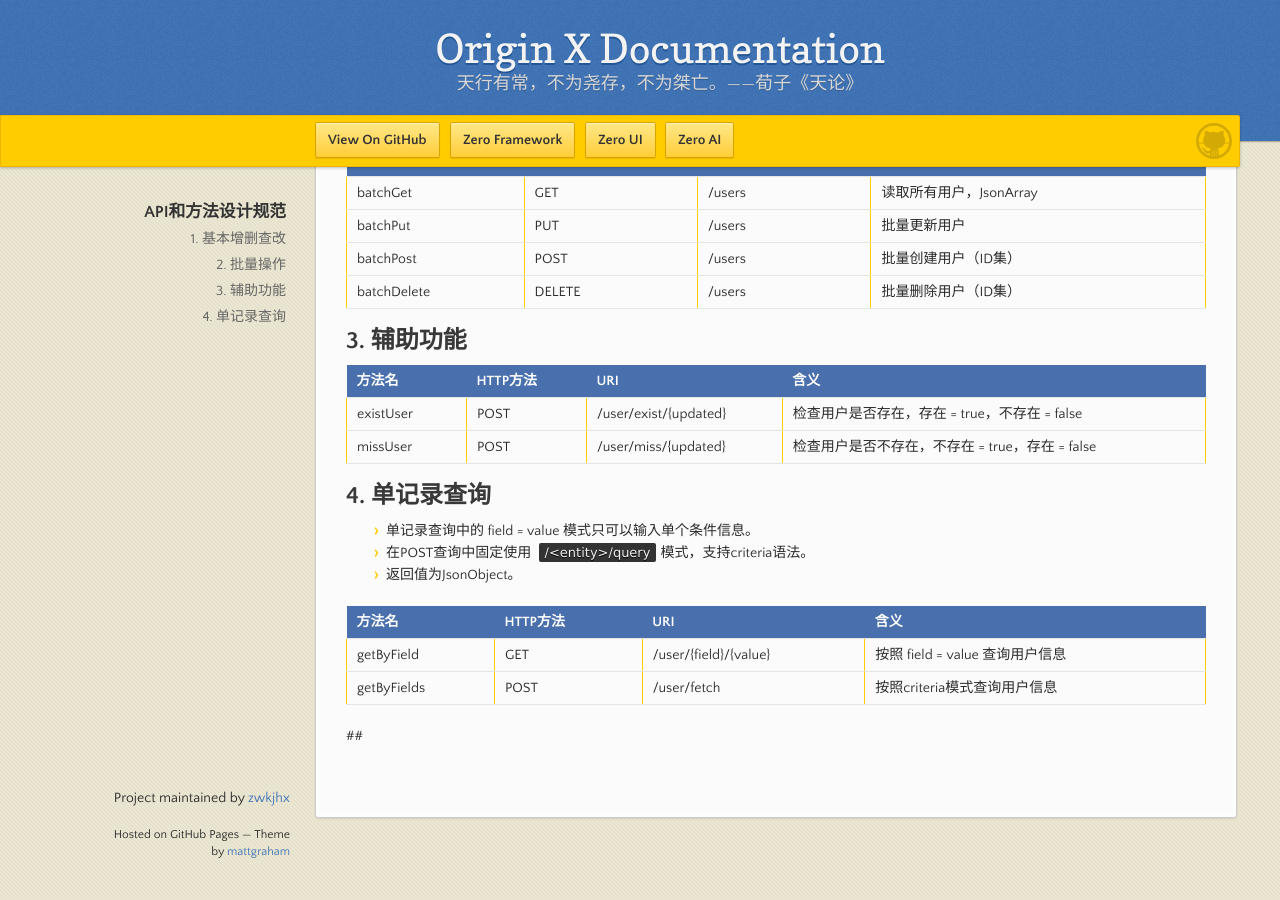
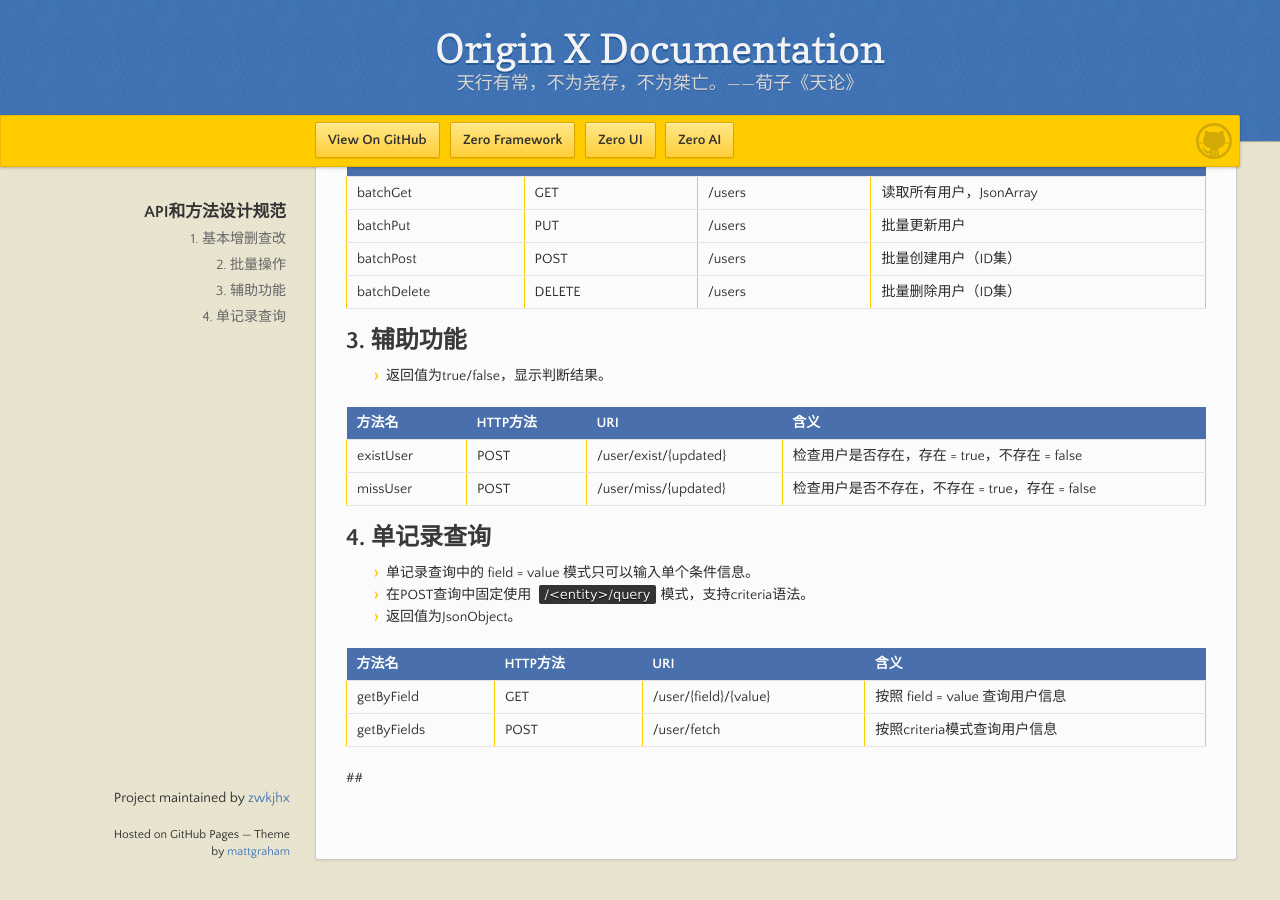
Before and after one commit to zwkjhx/ox-doc, a Jekyll site: the page built from specification/1-zerogui-fan/spc-002-apihe-fang-fa-she-ji-gui-fan.md, in a window 1280 px wide and 900 px high, scrolled down 612 px. Built offline with Jekyll 4.4.1, drawn with Linux system fonts in a browser that asks for light colours; our own code applies the rules of GitHub Pages for plain Markdown files; before the commit the page ends 1470 px from its top, so only the background shows below that.

Commit message:
Updates specification/1-zerogui-fan/spc-002-apihe-fang-fa-she-ji-gui-fan.md
Auto commit by GitBook Editor

```diff
--- a/specification/1-zerogui-fan/spc-002-apihe-fang-fa-she-ji-gui-fan.md
+++ b/specification/1-zerogui-fan/spc-002-apihe-fang-fa-she-ji-gui-fan.md
@@ -29,6 +29,8 @@
 
 ## 3. 辅助功能
 
+* 返回值为true/false，显示判断结果。
+
 | 方法名 | HTTP方法 | URI | 含义 |
 | :--- | :--- | :--- | :--- |
 | existUser | POST | /user/exist/{updated} | 检查用户是否存在，存在 = true，不存在 = false |
```
